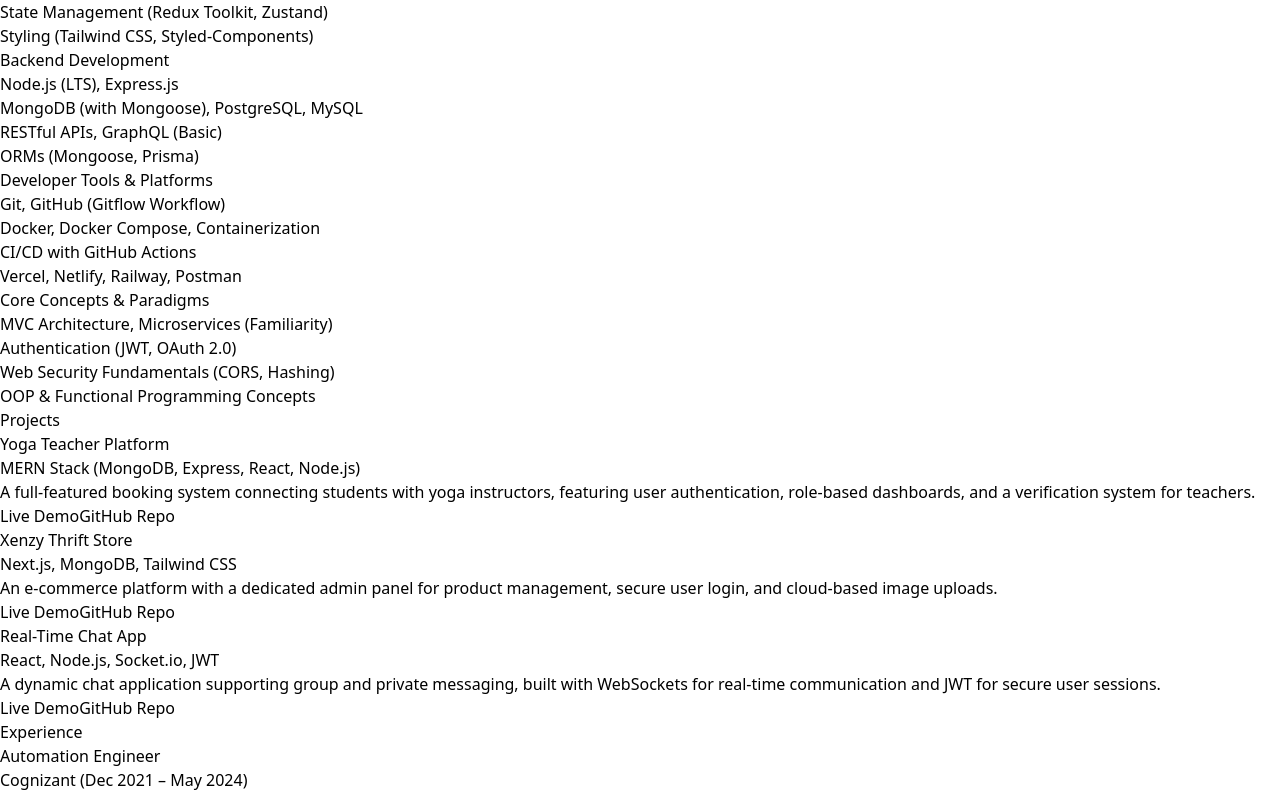
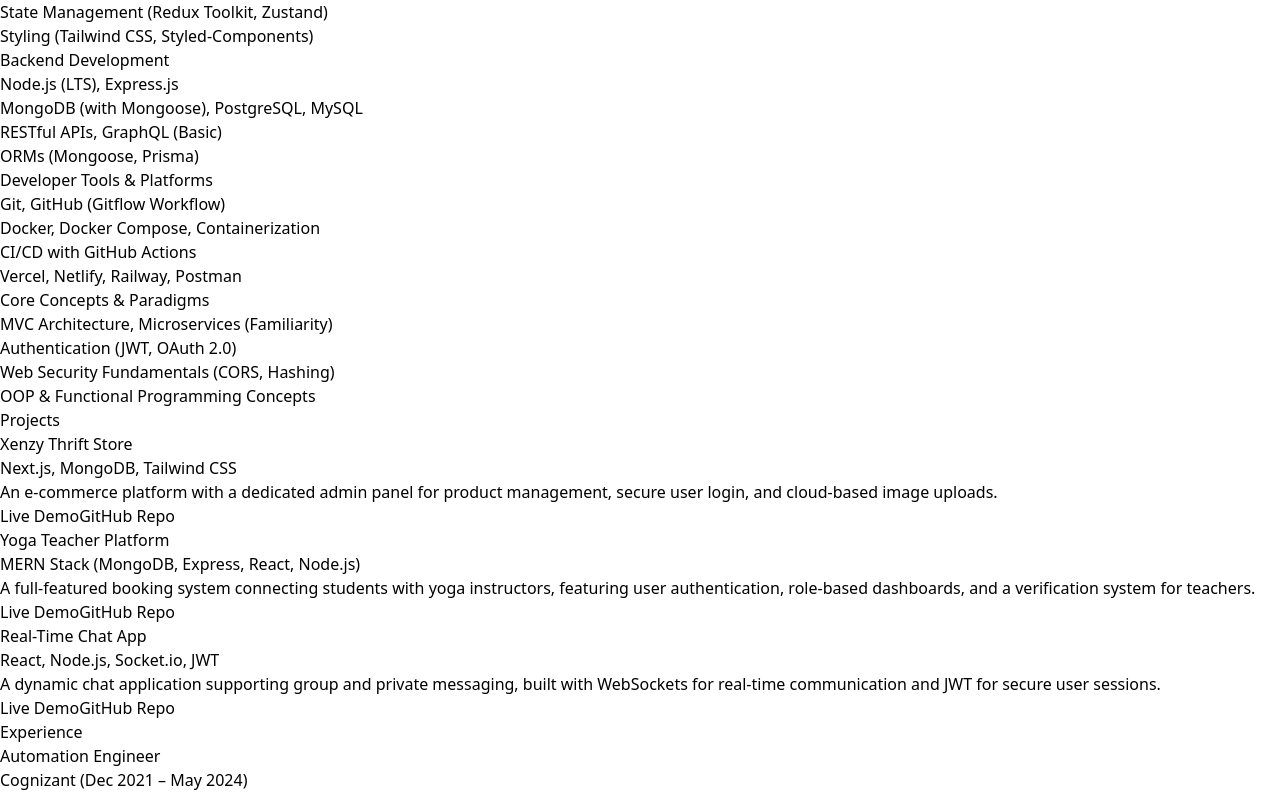
Before and after one commit to nikhilchauhanx/nickonindia-portfolio, a React (Vite) app: page / in a window 1280 px wide. Shown: the part 448-1244 px from the top of the page. Built offline with nearby package versions, Linux system fonts and the light colour scheme.

Commit message:
feat: Add Xenzy URL for Xenzy project

```diff
--- a/src/data.js
+++ b/src/data.js
@@ -47,19 +47,21 @@
 
 export const projects = [
   {
+    title: "Xenzy Thrift Store",
+    stack: "Next.js, MongoDB, Tailwind CSS",
+    description: "An e-commerce platform with a dedicated admin panel for product management, secure user login, and cloud-based image uploads.",
+    liveUrl: "https://xenzy-marketplace-no9dxqhmr-nickonindia1.vercel.app/",
+    repoUrl: "#", // Add repo link here
+  },
+
+  {
     title: "Yoga Teacher Platform",
     stack: "MERN Stack (MongoDB, Express, React, Node.js)",
     description: "A full-featured booking system connecting students with yoga instructors, featuring user authentication, role-based dashboards, and a verification system for teachers.",
-    liveUrl: "https://xenzy-marketplace-no9dxqhmr-nickonindia1.vercel.app/",
-    repoUrl: "#", // Add repo link here
-  },
-  {
-    title: "Xenzy Thrift Store",
-    stack: "Next.js, MongoDB, Tailwind CSS",
-    description: "An e-commerce platform with a dedicated admin panel for product management, secure user login, and cloud-based image uploads.",
     liveUrl: "#", // Add live link here
     repoUrl: "#", // Add repo link here
   },
+
   {
     title: "Real-Time Chat App",
     stack: "React, Node.js, Socket.io, JWT",
```
